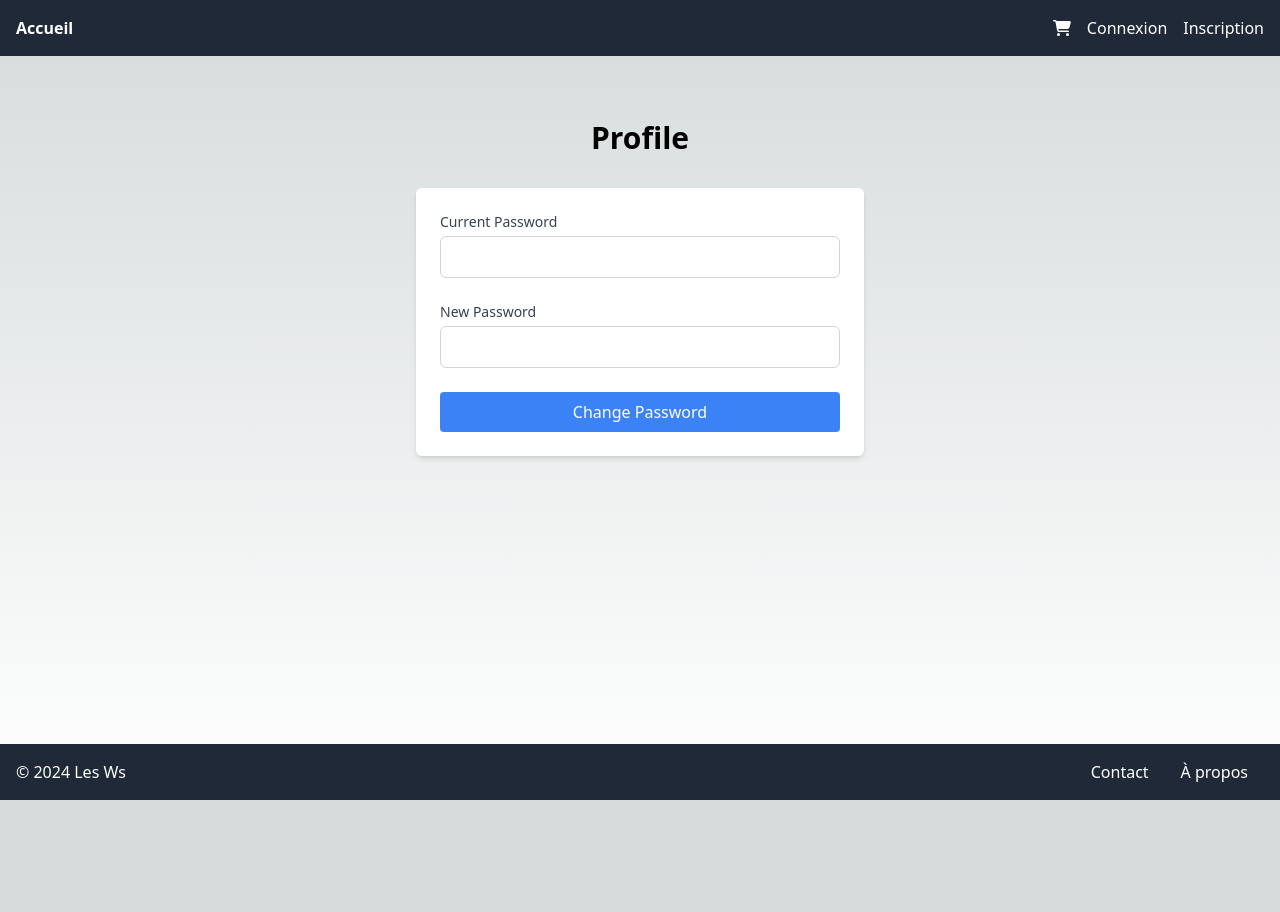
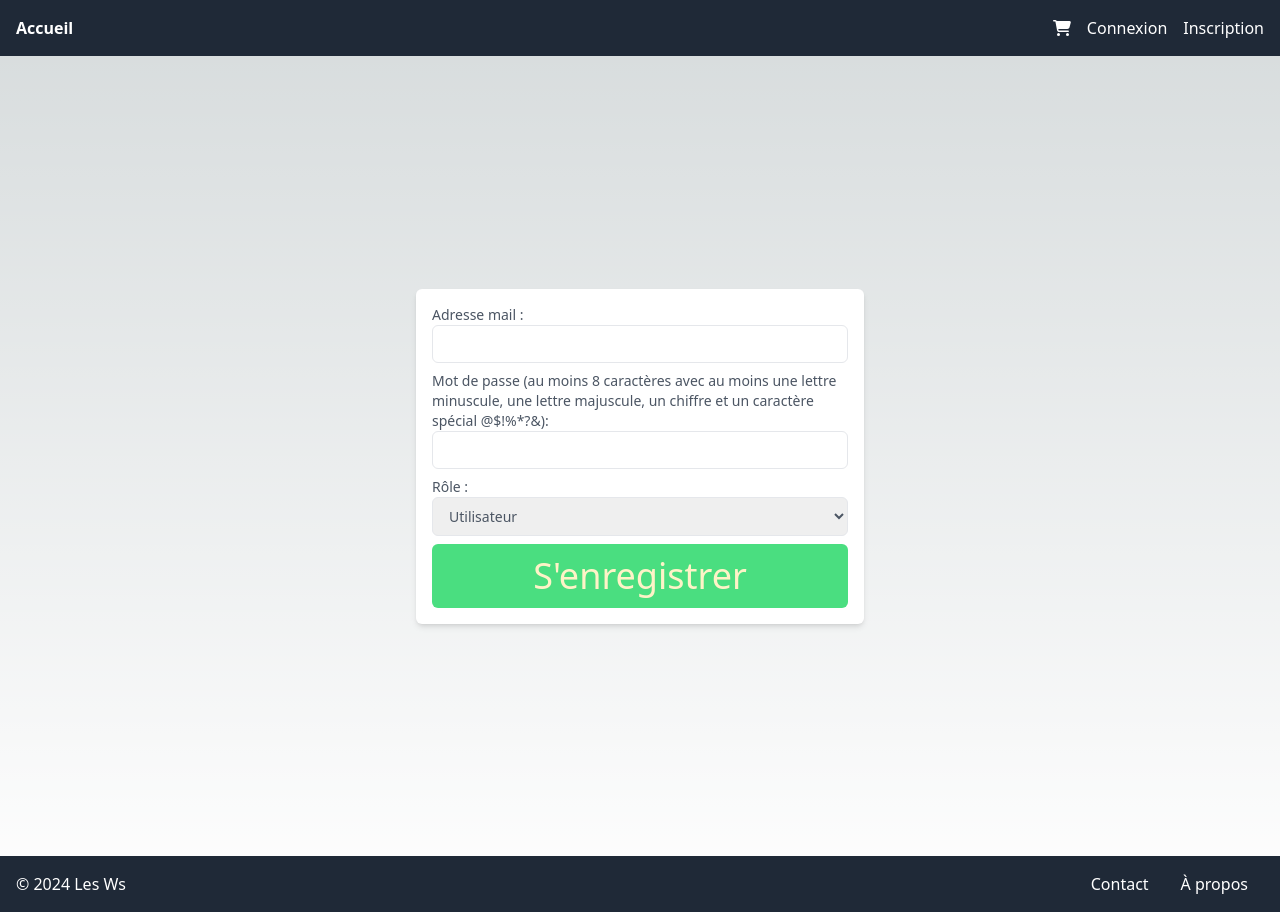
Before and after one commit to TamWilliam/NextFirebase, a Next.js app: page /register in a window 1280 px wide. Before the commit the page ends 800 px from the top, so only its background shows below. Built offline with nearby package versions, Linux system fonts and the light colour scheme; no server answers.

Commit message:
fix page register

```diff
--- a/pages/register/index.js
+++ b/pages/register/index.js
@@ -1,92 +1,139 @@
-import React, { useState, useContext } from 'react';
+import { useState } from 'react';
 import { useRouter } from 'next/router';
-import { AuthContext } from '../../context/AuthContext';
-import { reauthenticateWithCredential, EmailAuthProvider, updatePassword } from 'firebase/auth';
+import { createUserWithEmailAndPassword } from 'firebase/auth';
+import { db, auth } from '../../firebase/firebase';
+import { setDoc, doc } from 'firebase/firestore';
 import Layout from '../../components/Layout';
 
-export default function Profile() {
-  const { currentUser } = useContext(AuthContext);
-  const [currentPassword, setCurrentPassword] = useState('');
-  const [newPassword, setNewPassword] = useState('');
+export default function Register() {
+  const [email, setEmail] = useState('');
+  const [password, setPassword] = useState('');
+  const [role, setRole] = useState('user'); // Par défaut, le rôle est défini sur "user"
   const [error, setError] = useState('');
   const router = useRouter();
 
-  const handlePasswordChange = async (event) => {
-    event.preventDefault();
+  const handleSignUp = async (e) => {
+    e.preventDefault();
 
-    // Validation du nouveau mot de passe
+    // Validation du mot de passe
     const passwordRegex =
       /^(?=.*[a-z])(?=.*[A-Z])(?=.*\d)(?=.*[@$!%*?&])[A-Za-z\d@$!%*?&]{8,}$/;
-    if (!passwordRegex.test(newPassword)) {
+    if (!passwordRegex.test(password)) {
       setError(
         'Le mot de passe doit contenir au moins 8 caractères avec au moins une lettre minuscule, une lettre majuscule, un chiffre et un caractère spécial (@$!%*?&).'
       );
       return;
     }
 
-    // Réauthentification de l'utilisateur
-    const credential = EmailAuthProvider.credential(
-      currentUser.email,
-      currentPassword
-    );
+    // Validation de l'adresse email
+    const emailRegex = /^[^\s@]+@[^\s@]+\.[^\s@]+$/;
+    if (!emailRegex.test(email)) {
+      setError('Adresse email invalide.');
+      return;
+    }
 
     try {
-      await reauthenticateWithCredential(currentUser, credential);
-      await updatePassword(currentUser, newPassword);
-      alert('Password updated successfully!');
-      setNewPassword('');
-      setCurrentPassword('');
+      const userCredential = await createUserWithEmailAndPassword(
+        auth,
+        email,
+        password
+      );
+      const user = userCredential.user;
+
+      await setDoc(doc(db, 'users', user.uid), {
+        email: user.email,
+        role: role // Utilisez le rôle sélectionné par l'utilisateur
+      });
+
+      router.push('/');
     } catch (error) {
-      setError('Failed to update password. Make sure your current password is correct.');
-      console.error('Error updating password:', error);
+      if (error.code) {
+        switch (error.code) {
+          case 'auth/email-already-in-use':
+            setError('Cette adresse email est déjà utilisée.');
+            break;
+          case 'auth/invalid-email':
+          case 'auth/weak-password':
+            setError(
+              'Adresse email ou mot de passe invalide. 6 caractères minimum'
+            );
+            break;
+          default:
+            setError("Une erreur s'est produite lors de l'inscription.");
+            break;
+        }
+      } else {
+        setError("Une erreur s'est produite lors de l'inscription.");
+      }
     }
   };
 
-  const handleChange = (setter) => (e) => {
-    setter(e.target.value);
+  const handleChangeEmail = (e) => {
+    setEmail(e.target.value);
     setError('');
+  };
+
+  const handleChangePassword = (e) => {
+    setPassword(e.target.value);
+    setError('');
+  };
+
+  const handleChangeRole = (e) => {
+    setRole(e.target.value);
   };
 
   return (
     <Layout>
-      <div className="container mx-auto px-4 py-8">
-        <h1 className="text-3xl font-bold mt-8 text-center">Profile</h1>
-        <div className="max-w-md mx-auto bg-white rounded-md shadow-md p-6 mt-8">
-          <form onSubmit={handlePasswordChange} className="space-y-6">
-            <div>
-              <label htmlFor="currentPassword" className="block text-sm font-medium text-gray-700">
-                Current Password
+      <div className="min-h-screen flex items-center justify-center">
+        <form
+          onSubmit={handleSignUp}
+          className="max-w-md p-4 bg-white shadow-md rounded-md"
+        >
+          <label className="block mb-2 text-sm font-medium text-gray-600">
+            Adresse mail :
+            <input
+              type="email"
+              value={email}
+              onChange={handleChangeEmail}
+              className="w-full px-3 py-2 border rounded-md"
+              required
+            />
           </label>
+
+          <label className="block mb-2 text-sm font-medium text-gray-600">
+            Mot de passe (au moins 8 caractères avec au moins une lettre
+            minuscule, une lettre majuscule, un chiffre et un caractère spécial
+            @$!%*?&):
             <input
               type="password"
-                id="currentPassword"
-                value={currentPassword}
-                onChange={handleChange(setCurrentPassword)}
-                className="mt-1 p-2 w-full rounded-md border border-gray-300"
+              value={password}
+              onChange={handleChangePassword}
+              className="w-full px-3 py-2 border rounded-md"
               required
             />
-            </div>
-            <div>
-              <label htmlFor="newPassword" className="block text-sm font-medium text-gray-700">
-                New Password
           </label>
-              <input
-                type="password"
-                id="newPassword"
-                value={newPassword}
-                onChange={handleChange(setNewPassword)}
-                className="mt-1 p-2 w-full rounded-md border border-gray-300"
-                required
-              />
-            </div>
-            {error && <p className="text-red-500 text-sm">{error}</p>}
-            <div>
-              <button type="submit" className="px-4 py-2 bg-blue-500 text-white rounded hover:bg-blue-600 w-full">
-                Change Password
+
+          <label className="block mb-2 text-sm font-medium text-gray-600">
+            Rôle :
+            <select
+              value={role}
+              onChange={handleChangeRole}
+              className="w-full px-3 py-2 border rounded-md"
+            >
+              <option value="client">Utilisateur</option>
+              <option value="vendeur">Vendeur</option>
+            </select>
+          </label>
+
+          {error && <div className="text-red-500 mb-4 text-sm">{error}</div>}
+
+          <button
+            type="submit"
+            className="text-center text-4xl p-3 text-amber-100 rounded-md w-full bg-green-400 hover:bg-blue-500"
+          >
+            S'enregistrer
           </button>
-            </div>
         </form>
-        </div>
       </div>
     </Layout>
   );
```
Lines whose indentation alone changed are shown as unchanged.
